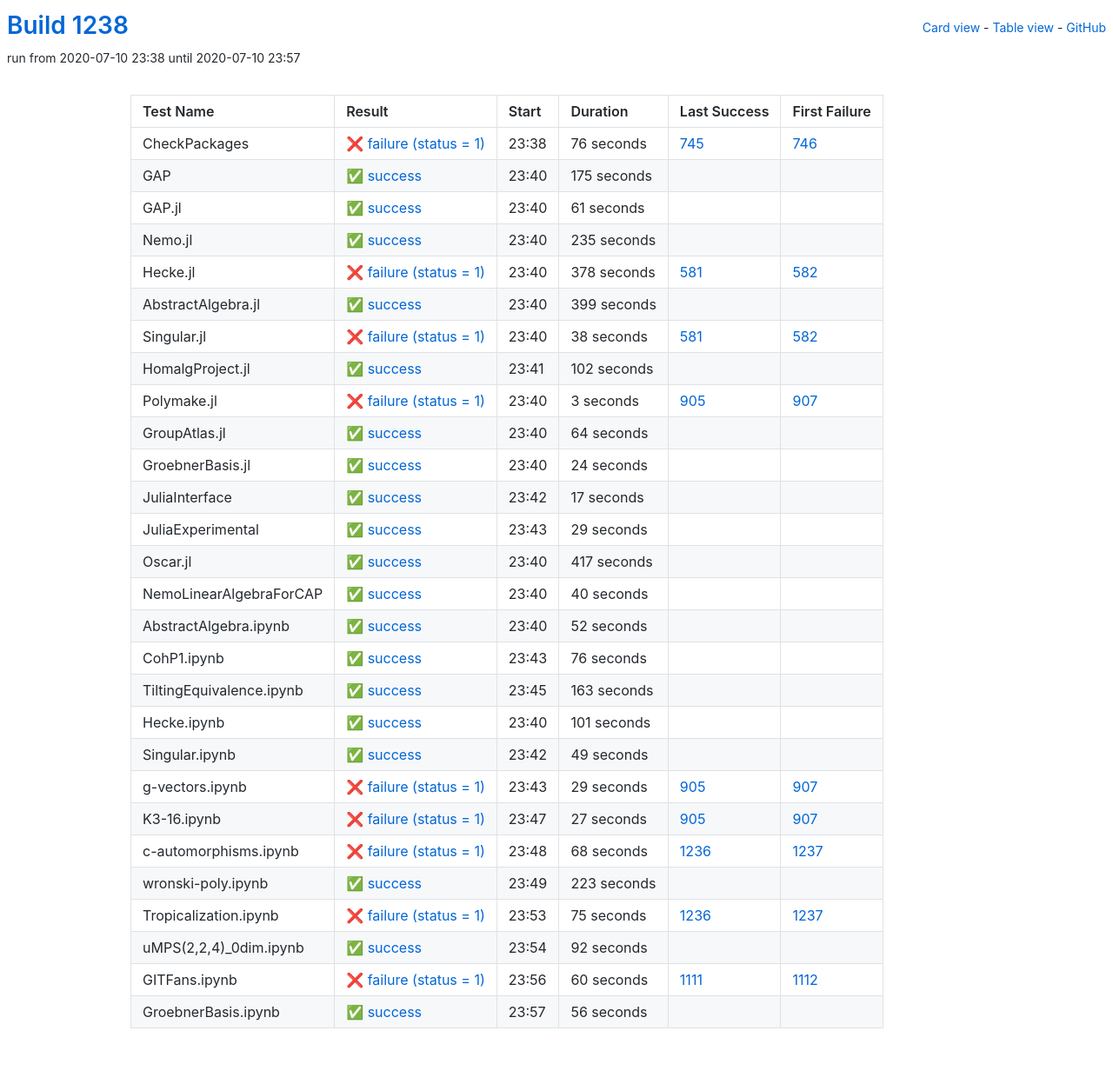
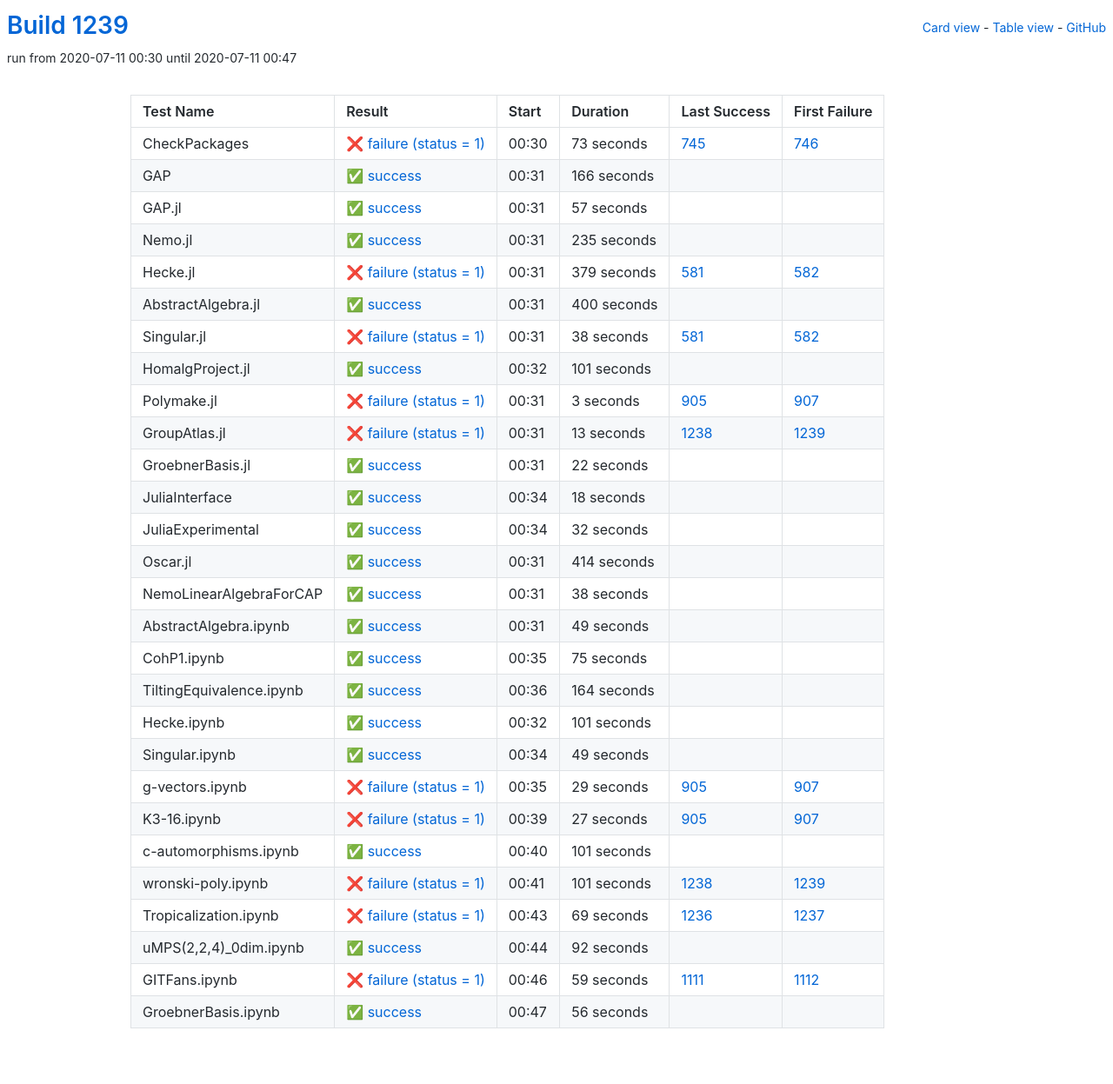
Before and after one commit to oscar-system/oscar-ci-status-1.4, a Jekyll site: the page built from table.html, in a window 1280 px wide. Shown: the whole page at 87% size. Built offline with Jekyll 4.4.1, drawn with Linux system fonts in a browser that asks for light colours.

Commit message:
Build #1239

```diff
--- a/_data/ci.yml
+++ b/_data/ci.yml
@@ -1,6 +1,6 @@
 ---
-build: 1238
-build_url: https://oscarci.mathematik.uni-kl.de/job/oscar-julia-1.4/1238/
+build: 1239
+build_url: https://oscarci.mathematik.uni-kl.de/job/oscar-julia-1.4/1239/
 job: oscar-julia-1.4
 organization: oscar-system
 repo: oscar-ci-status-1.4
@@ -8,44 +8,44 @@ repourl: https://github.com/oscar-system/oscar-ci-status-1.4
 tests:
 - name: CheckPackages
   id: checkpackages
-  log: https://oscarci.mathematik.uni-kl.de/job/oscar-julia-1.4/1238/artifact/logs/build-1238/CheckPackages.log
-  start: 2020-07-10 23:38
+  log: https://oscarci.mathematik.uni-kl.de/job/oscar-julia-1.4/1239/artifact/logs/build-1239/CheckPackages.log
+  start: 2020-07-11 00:30
   success: false
   exitcode: 1
   status: failure
-  duration: 76
+  duration: 73
   last_success: 745
   last_success_url: https://oscarci.mathematik.uni-kl.de/job/oscar-julia-1.4/745/
   first_failure: 746
   first_failure_url: https://oscarci.mathematik.uni-kl.de/job/oscar-julia-1.4/746/
 - name: GAP
   id: gap
-  log: https://oscarci.mathematik.uni-kl.de/job/oscar-julia-1.4/1238/artifact/logs/build-1238/GAP.log
-  start: 2020-07-10 23:40
+  log: https://oscarci.mathematik.uni-kl.de/job/oscar-julia-1.4/1239/artifact/logs/build-1239/GAP.log
+  start: 2020-07-11 00:31
   success: true
   exitcode: 0
   status: success
-  duration: 175
+  duration: 166
   last_success: false
   last_success_url:
   first_failure: false
   first_failure_url:
 - name: GAP.jl
   id: gap-jl
-  log: https://oscarci.mathematik.uni-kl.de/job/oscar-julia-1.4/1238/artifact/logs/build-1238/GAP.jl.log
-  start: 2020-07-10 23:40
+  log: https://oscarci.mathematik.uni-kl.de/job/oscar-julia-1.4/1239/artifact/logs/build-1239/GAP.jl.log
+  start: 2020-07-11 00:31
   success: true
   exitcode: 0
   status: success
-  duration: 61
+  duration: 57
   last_success: false
   last_success_url:
   first_failure: false
   first_failure_url:
 - name: Nemo.jl
   id: nemo-jl
-  log: https://oscarci.mathematik.uni-kl.de/job/oscar-julia-1.4/1238/artifact/logs/build-1238/Nemo.jl.log
-  start: 2020-07-10 23:40
+  log: https://oscarci.mathematik.uni-kl.de/job/oscar-julia-1.4/1239/artifact/logs/build-1239/Nemo.jl.log
+  start: 2020-07-11 00:31
   success: true
   exitcode: 0
   status: success
@@ -56,32 +56,32 @@ tests:
   first_failure_url:
 - name: Hecke.jl
   id: hecke-jl
-  log: https://oscarci.mathematik.uni-kl.de/job/oscar-julia-1.4/1238/artifact/logs/build-1238/Hecke.jl.log
-  start: 2020-07-10 23:40
+  log: https://oscarci.mathematik.uni-kl.de/job/oscar-julia-1.4/1239/artifact/logs/build-1239/Hecke.jl.log
+  start: 2020-07-11 00:31
   success: false
   exitcode: 1
   status: failure
-  duration: 378
+  duration: 379
   last_success: 581
   last_success_url: https://oscarci.mathematik.uni-kl.de/job/oscar-julia-1.4/581/
   first_failure: 582
   first_failure_url: https://oscarci.mathematik.uni-kl.de/job/oscar-julia-1.4/582/
 - name: AbstractAlgebra.jl
   id: abstractalgebra-jl
-  log: https://oscarci.mathematik.uni-kl.de/job/oscar-julia-1.4/1238/artifact/logs/build-1238/AbstractAlgebra.jl.log
-  start: 2020-07-10 23:40
+  log: https://oscarci.mathematik.uni-kl.de/job/oscar-julia-1.4/1239/artifact/logs/build-1239/AbstractAlgebra.jl.log
+  start: 2020-07-11 00:31
   success: true
   exitcode: 0
   status: success
-  duration: 399
+  duration: 400
   last_success: false
   last_success_url:
   first_failure: false
   first_failure_url:
 - name: Singular.jl
   id: singular-jl
-  log: https://oscarci.mathematik.uni-kl.de/job/oscar-julia-1.4/1238/artifact/logs/build-1238/Singular.jl.log
-  start: 2020-07-10 23:40
+  log: https://oscarci.mathematik.uni-kl.de/job/oscar-julia-1.4/1239/artifact/logs/build-1239/Singular.jl.log
+  start: 2020-07-11 00:31
   success: false
   exitcode: 1
   status: failure
@@ -92,20 +92,20 @@ tests:
   first_failure_url: https://oscarci.mathematik.uni-kl.de/job/oscar-julia-1.4/582/
 - name: HomalgProject.jl
   id: homalgproject-jl
-  log: https://oscarci.mathematik.uni-kl.de/job/oscar-julia-1.4/1238/artifact/logs/build-1238/HomalgProject.jl.log
-  start: 2020-07-10 23:41
+  log: https://oscarci.mathematik.uni-kl.de/job/oscar-julia-1.4/1239/artifact/logs/build-1239/HomalgProject.jl.log
+  start: 2020-07-11 00:32
   success: true
   exitcode: 0
   status: success
-  duration: 102
+  duration: 101
   last_success: false
   last_success_url:
   first_failure: false
   first_failure_url:
 - name: Polymake.jl
   id: polymake-jl
-  log: https://oscarci.mathematik.uni-kl.de/job/oscar-julia-1.4/1238/artifact/logs/build-1238/Polymake.jl.log
-  start: 2020-07-10 23:40
+  log: https://oscarci.mathematik.uni-kl.de/job/oscar-julia-1.4/1239/artifact/logs/build-1239/Polymake.jl.log
+  start: 2020-07-11 00:31
   success: false
   exitcode: 1
   status: failure
@@ -116,116 +116,116 @@ tests:
   first_failure_url: https://oscarci.mathematik.uni-kl.de/job/oscar-julia-1.4/907/
 - name: GroupAtlas.jl
   id: groupatlas-jl
-  log: https://oscarci.mathematik.uni-kl.de/job/oscar-julia-1.4/1238/artifact/logs/build-1238/GroupAtlas.jl.log
-  start: 2020-07-10 23:40
+  log: https://oscarci.mathematik.uni-kl.de/job/oscar-julia-1.4/1239/artifact/logs/build-1239/GroupAtlas.jl.log
+  start: 2020-07-11 00:31
+  success: false
+  exitcode: 1
+  status: failure
+  duration: 13
+  last_success: 1238
+  last_success_url: https://oscarci.mathematik.uni-kl.de/job/oscar-julia-1.4/1238/
+  first_failure: 1239
+  first_failure_url: https://oscarci.mathematik.uni-kl.de/job/oscar-julia-1.4/1239/
+- name: GroebnerBasis.jl
+  id: groebnerbasis-jl
+  log: https://oscarci.mathematik.uni-kl.de/job/oscar-julia-1.4/1239/artifact/logs/build-1239/GroebnerBasis.jl.log
+  start: 2020-07-11 00:31
   success: true
   exitcode: 0
   status: success
-  duration: 64
-  last_success: false
-  last_success_url:
-  first_failure: false
-  first_failure_url:
-- name: GroebnerBasis.jl
-  id: groebnerbasis-jl
-  log: https://oscarci.mathematik.uni-kl.de/job/oscar-julia-1.4/1238/artifact/logs/build-1238/GroebnerBasis.jl.log
-  start: 2020-07-10 23:40
-  success: true
-  exitcode: 0
-  status: success
-  duration: 24
+  duration: 22
   last_success: false
   last_success_url:
   first_failure: false
   first_failure_url:
 - name: JuliaInterface
   id: juliainterface
-  log: https://oscarci.mathematik.uni-kl.de/job/oscar-julia-1.4/1238/artifact/logs/build-1238/JuliaInterface.log
-  start: 2020-07-10 23:42
+  log: https://oscarci.mathematik.uni-kl.de/job/oscar-julia-1.4/1239/artifact/logs/build-1239/JuliaInterface.log
+  start: 2020-07-11 00:34
   success: true
   exitcode: 0
   status: success
-  duration: 17
+  duration: 18
   last_success: false
   last_success_url:
   first_failure: false
   first_failure_url:
 - name: JuliaExperimental
   id: juliaexperimental
-  log: https://oscarci.mathematik.uni-kl.de/job/oscar-julia-1.4/1238/artifact/logs/build-1238/JuliaExperimental.log
-  start: 2020-07-10 23:43
+  log: https://oscarci.mathematik.uni-kl.de/job/oscar-julia-1.4/1239/artifact/logs/build-1239/JuliaExperimental.log
+  start: 2020-07-11 00:34
   success: true
   exitcode: 0
   status: success
-  duration: 29
+  duration: 32
   last_success: false
   last_success_url:
   first_failure: false
   first_failure_url:
 - name: Oscar.jl
   id: oscar-jl
-  log: https://oscarci.mathematik.uni-kl.de/job/oscar-julia-1.4/1238/artifact/logs/build-1238/Oscar.jl.log
-  start: 2020-07-10 23:40
+  log: https://oscarci.mathematik.uni-kl.de/job/oscar-julia-1.4/1239/artifact/logs/build-1239/Oscar.jl.log
+  start: 2020-07-11 00:31
   success: true
   exitcode: 0
   status: success
-  duration: 417
+  duration: 414
   last_success: false
   last_success_url:
   first_failure: false
   first_failure_url:
 - name: NemoLinearAlgebraForCAP
   id: nemolinearalgebraforcap
-  log: https://oscarci.mathematik.uni-kl.de/job/oscar-julia-1.4/1238/artifact/logs/build-1238/NemoLinearAlgebraForCAP.log
-  start: 2020-07-10 23:40
+  log: https://oscarci.mathematik.uni-kl.de/job/oscar-julia-1.4/1239/artifact/logs/build-1239/NemoLinearAlgebraForCAP.log
+  start: 2020-07-11 00:31
   success: true
   exitcode: 0
   status: success
-  duration: 40
+  duration: 38
   last_success: false
   last_success_url:
   first_failure: false
   first_failure_url:
 - name: AbstractAlgebra.ipynb
   id: abstractalgebra-ipynb
-  log: https://oscarci.mathematik.uni-kl.de/job/oscar-julia-1.4/1238/artifact/logs/build-1238/AbstractAlgebra.ipynb.log
-  start: 2020-07-10 23:40
+  log: https://oscarci.mathematik.uni-kl.de/job/oscar-julia-1.4/1239/artifact/logs/build-1239/AbstractAlgebra.ipynb.log
+  start: 2020-07-11 00:31
   success: true
   exitcode: 0
   status: success
-  duration: 52
+  duration: 49
   last_success: false
   last_success_url:
   first_failure: false
   first_failure_url:
 - name: CohP1.ipynb
   id: cohp1-ipynb
-  log: https://oscarci.mathematik.uni-kl.de/job/oscar-julia-1.4/1238/artifact/logs/build-1238/CohP1.ipynb.log
-  start: 2020-07-10 23:43
+  log: https://oscarci.mathematik.uni-kl.de/job/oscar-julia-1.4/1239/artifact/logs/build-1239/CohP1.ipynb.log
+  start: 2020-07-11 00:35
   success: true
   exitcode: 0
   status: success
-  duration: 76
+  duration: 75
   last_success: false
   last_success_url:
   first_failure: false
   first_failure_url:
 - name: TiltingEquivalence.ipynb
   id: tiltingequivalence-ipynb
-  log: https://oscarci.mathematik.uni-kl.de/job/oscar-julia-1.4/1238/artifact/logs/build-1238/TiltingEquivalence.ipynb.log
-  start: 2020-07-10 23:45
+  log: https://oscarci.mathematik.uni-kl.de/job/oscar-julia-1.4/1239/artifact/logs/build-1239/TiltingEquivalence.ipynb.log
+  start: 2020-07-11 00:36
   success: true
   exitcode: 0
   status: success
-  duration: 163
+  duration: 164
   last_success: false
   last_success_url:
   first_failure: false
   first_failure_url:
 - name: Hecke.ipynb
   id: hecke-ipynb
-  log: https://oscarci.mathematik.uni-kl.de/job/oscar-julia-1.4/1238/artifact/logs/build-1238/Hecke.ipynb.log
-  start: 2020-07-10 23:40
+  log: https://oscarci.mathematik.uni-kl.de/job/oscar-julia-1.4/1239/artifact/logs/build-1239/Hecke.ipynb.log
+  start: 2020-07-11 00:32
   success: true
   exitcode: 0
   status: success
@@ -236,8 +236,8 @@ tests:
   first_failure_url:
 - name: Singular.ipynb
   id: singular-ipynb
-  log: https://oscarci.mathematik.uni-kl.de/job/oscar-julia-1.4/1238/artifact/logs/build-1238/Singular.ipynb.log
-  start: 2020-07-10 23:42
+  log: https://oscarci.mathematik.uni-kl.de/job/oscar-julia-1.4/1239/artifact/logs/build-1239/Singular.ipynb.log
+  start: 2020-07-11 00:34
   success: true
   exitcode: 0
   status: success
@@ -248,8 +248,8 @@ tests:
   first_failure_url:
 - name: g-vectors.ipynb
   id: g-vectors-ipynb
-  log: https://oscarci.mathematik.uni-kl.de/job/oscar-julia-1.4/1238/artifact/logs/build-1238/g-vectors.ipynb.log
-  start: 2020-07-10 23:43
+  log: https://oscarci.mathematik.uni-kl.de/job/oscar-julia-1.4/1239/artifact/logs/build-1239/g-vectors.ipynb.log
+  start: 2020-07-11 00:35
   success: false
   exitcode: 1
   status: failure
@@ -260,8 +260,8 @@ tests:
   first_failure_url: https://oscarci.mathematik.uni-kl.de/job/oscar-julia-1.4/907/
 - name: K3-16.ipynb
   id: k3-16-ipynb
-  log: https://oscarci.mathematik.uni-kl.de/job/oscar-julia-1.4/1238/artifact/logs/build-1238/K3-16.ipynb.log
-  start: 2020-07-10 23:47
+  log: https://oscarci.mathematik.uni-kl.de/job/oscar-julia-1.4/1239/artifact/logs/build-1239/K3-16.ipynb.log
+  start: 2020-07-11 00:39
   success: false
   exitcode: 1
   status: failure
@@ -272,44 +272,44 @@ tests:
   first_failure_url: https://oscarci.mathematik.uni-kl.de/job/oscar-julia-1.4/907/
 - name: c-automorphisms.ipynb
   id: c-automorphisms-ipynb
-  log: https://oscarci.mathematik.uni-kl.de/job/oscar-julia-1.4/1238/artifact/logs/build-1238/c-automorphisms.ipynb.log
-  start: 2020-07-10 23:48
-  success: false
-  exitcode: 1
-  status: failure
-  duration: 68
-  last_success: 1236
-  last_success_url: https://oscarci.mathematik.uni-kl.de/job/oscar-julia-1.4/1236/
-  first_failure: 1237
-  first_failure_url: https://oscarci.mathematik.uni-kl.de/job/oscar-julia-1.4/1237/
-- name: wronski-poly.ipynb
-  id: wronski-poly-ipynb
-  log: https://oscarci.mathematik.uni-kl.de/job/oscar-julia-1.4/1238/artifact/logs/build-1238/wronski-poly.ipynb.log
-  start: 2020-07-10 23:49
+  log: https://oscarci.mathematik.uni-kl.de/job/oscar-julia-1.4/1239/artifact/logs/build-1239/c-automorphisms.ipynb.log
+  start: 2020-07-11 00:40
   success: true
   exitcode: 0
   status: success
-  duration: 223
+  duration: 101
   last_success: false
   last_success_url:
   first_failure: false
   first_failure_url:
-- name: Tropicalization.ipynb
-  id: tropicalization-ipynb
-  log: https://oscarci.mathematik.uni-kl.de/job/oscar-julia-1.4/1238/artifact/logs/build-1238/Tropicalization.ipynb.log
-  start: 2020-07-10 23:53
+- name: wronski-poly.ipynb
+  id: wronski-poly-ipynb
+  log: https://oscarci.mathematik.uni-kl.de/job/oscar-julia-1.4/1239/artifact/logs/build-1239/wronski-poly.ipynb.log
+  start: 2020-07-11 00:41
   success: false
   exitcode: 1
   status: failure
-  duration: 75
+  duration: 101
+  last_success: 1238
+  last_success_url: https://oscarci.mathematik.uni-kl.de/job/oscar-julia-1.4/1238/
+  first_failure: 1239
+  first_failure_url: https://oscarci.mathematik.uni-kl.de/job/oscar-julia-1.4/1239/
+- name: Tropicalization.ipynb
+  id: tropicalization-ipynb
+  log: https://oscarci.mathematik.uni-kl.de/job/oscar-julia-1.4/1239/artifact/logs/build-1239/Tropicalization.ipynb.log
+  start: 2020-07-11 00:43
+  success: false
+  exitcode: 1
+  status: failure
+  duration: 69
   last_success: 1236
   last_success_url: https://oscarci.mathematik.uni-kl.de/job/oscar-julia-1.4/1236/
   first_failure: 1237
   first_failure_url: https://oscarci.mathematik.uni-kl.de/job/oscar-julia-1.4/1237/
 - name: uMPS(2,2,4)_0dim.ipynb
   id: umps-2-2-4-0dim-ipynb
-  log: https://oscarci.mathematik.uni-kl.de/job/oscar-julia-1.4/1238/artifact/logs/build-1238/uMPS-2-2-4-_0dim.ipynb.log
-  start: 2020-07-10 23:54
+  log: https://oscarci.mathematik.uni-kl.de/job/oscar-julia-1.4/1239/artifact/logs/build-1239/uMPS-2-2-4-_0dim.ipynb.log
+  start: 2020-07-11 00:44
   success: true
   exitcode: 0
   status: success
@@ -320,20 +320,20 @@ tests:
   first_failure_url:
 - name: GITFans.ipynb
   id: gitfans-ipynb
-  log: https://oscarci.mathematik.uni-kl.de/job/oscar-julia-1.4/1238/artifact/logs/build-1238/GITFans.ipynb.log
-  start: 2020-07-10 23:56
+  log: https://oscarci.mathematik.uni-kl.de/job/oscar-julia-1.4/1239/artifact/logs/build-1239/GITFans.ipynb.log
+  start: 2020-07-11 00:46
   success: false
   exitcode: 1
   status: failure
-  duration: 60
+  duration: 59
   last_success: 1111
   last_success_url: https://oscarci.mathematik.uni-kl.de/job/oscar-julia-1.4/1111/
   first_failure: 1112
   first_failure_url: https://oscarci.mathematik.uni-kl.de/job/oscar-julia-1.4/1112/
 - name: GroebnerBasis.ipynb
   id: groebnerbasis-ipynb
-  log: https://oscarci.mathematik.uni-kl.de/job/oscar-julia-1.4/1238/artifact/logs/build-1238/GroebnerBasis.ipynb.log
-  start: 2020-07-10 23:57
+  log: https://oscarci.mathematik.uni-kl.de/job/oscar-julia-1.4/1239/artifact/logs/build-1239/GroebnerBasis.ipynb.log
+  start: 2020-07-11 00:47
   success: true
   exitcode: 0
   status: success
```
Also changed, not shown: README.md.
